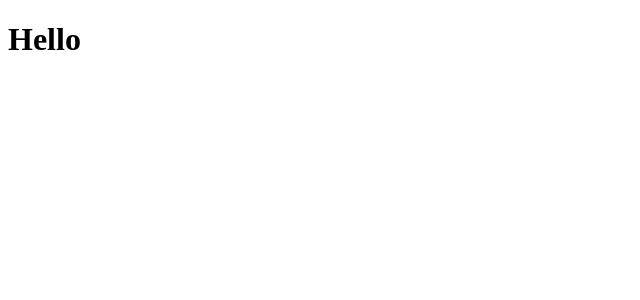
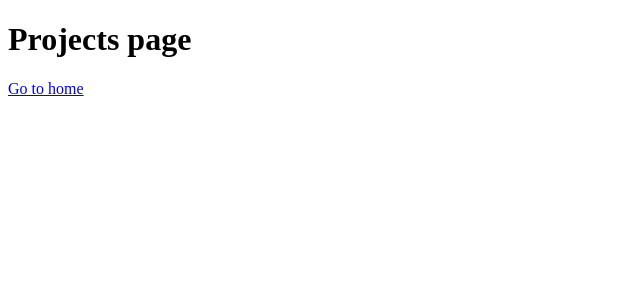
Before and after one commit to johntmunger/vuejs3-masterclass, a Vue app: page /projects in a window 1280 px wide. Before the commit this address had no page. Shown: the top 300 px of the page, without its empty margins (0-640 px from the left). Built offline with nearby package versions, Linux system fonts and the light colour scheme; the HTML template or start-up script is replaced by a standard one.

Commit message:
router link and semi colons

```diff
--- a/eslint.config.ts
+++ b/eslint.config.ts
@@ -21,6 +21,7 @@ export default defineConfigWithVueTs(
   pluginVue.configs['flat/essential'],
   {
     rules: {
+      semi: ['error', 'always'],
       'vue/multi-word-component-names': 0,
     },
   },
--- a/src/App.vue
+++ b/src/App.vue
@@ -1,7 +1,9 @@
 <script setup lang="ts"></script>
 
 <template>
-  <h1>Hello</h1>
+  <main>
+    <RouterView />
+  </main>
 </template>
 
 <style scoped></style>
--- a/src/router/index.ts
+++ b/src/router/index.ts
@@ -1,8 +1,19 @@
-import { createRouter, createWebHistory } from 'vue-router'
+import { createRouter, createWebHistory } from 'vue-router';
 
 const router = createRouter({
   history: createWebHistory(import.meta.env.BASE_URL),
-  routes: [],
-})
+  routes: [
+    {
+      path: '/',
+      name: 'home',
+      component: () => import('@/views/HomeView.vue'),
+    },
+    {
+      path: '/projects',
+      name: 'projects',
+      component: () => import('@/views/ProjectsView.vue'),
+    },
+  ],
+});
 
-export default router
+export default router;
--- /dev/null
+++ b/src/views/HomeView.vue
@@ -0,0 +1,10 @@
+<template lang="">
+  <div>
+    <h1>Home page</h1>
+    <RouterLink to="/projects">Go to projects</RouterLink>
+  </div>
+</template>
+<script lang="ts">
+export default {};
+</script>
+<style lang=""></style>
--- /dev/null
+++ b/src/views/ProjectsView.vue
@@ -0,0 +1,10 @@
+<template lang="">
+  <div>
+    <h1>Projects page</h1>
+    <RouterLink to="/">Go to home</RouterLink>
+  </div>
+</template>
+<script lang="ts">
+export default {};
+</script>
+<style lang=""></style>
```
Also changed, not shown: src/main.ts (+8 -8 lines), .prettierrc.json.
